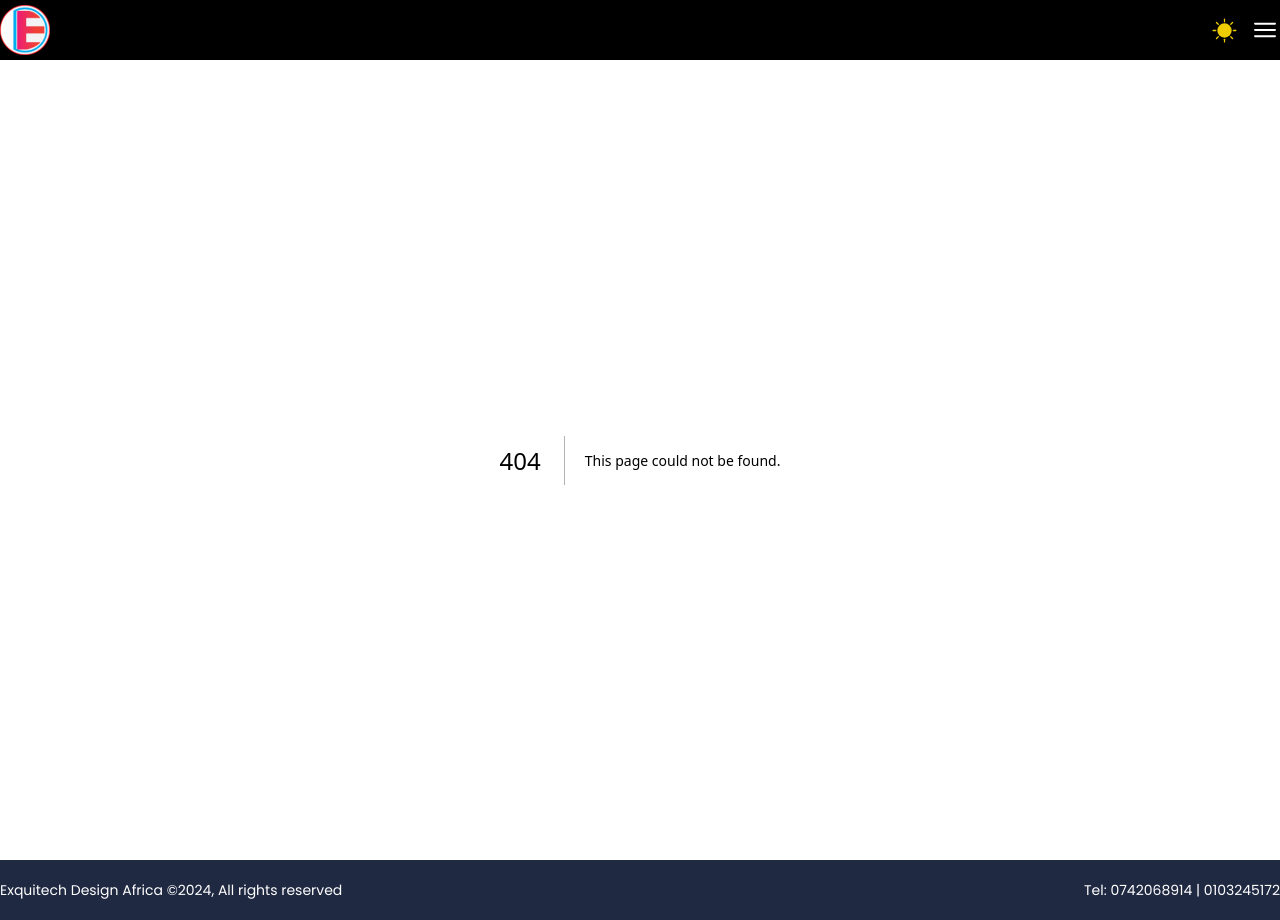
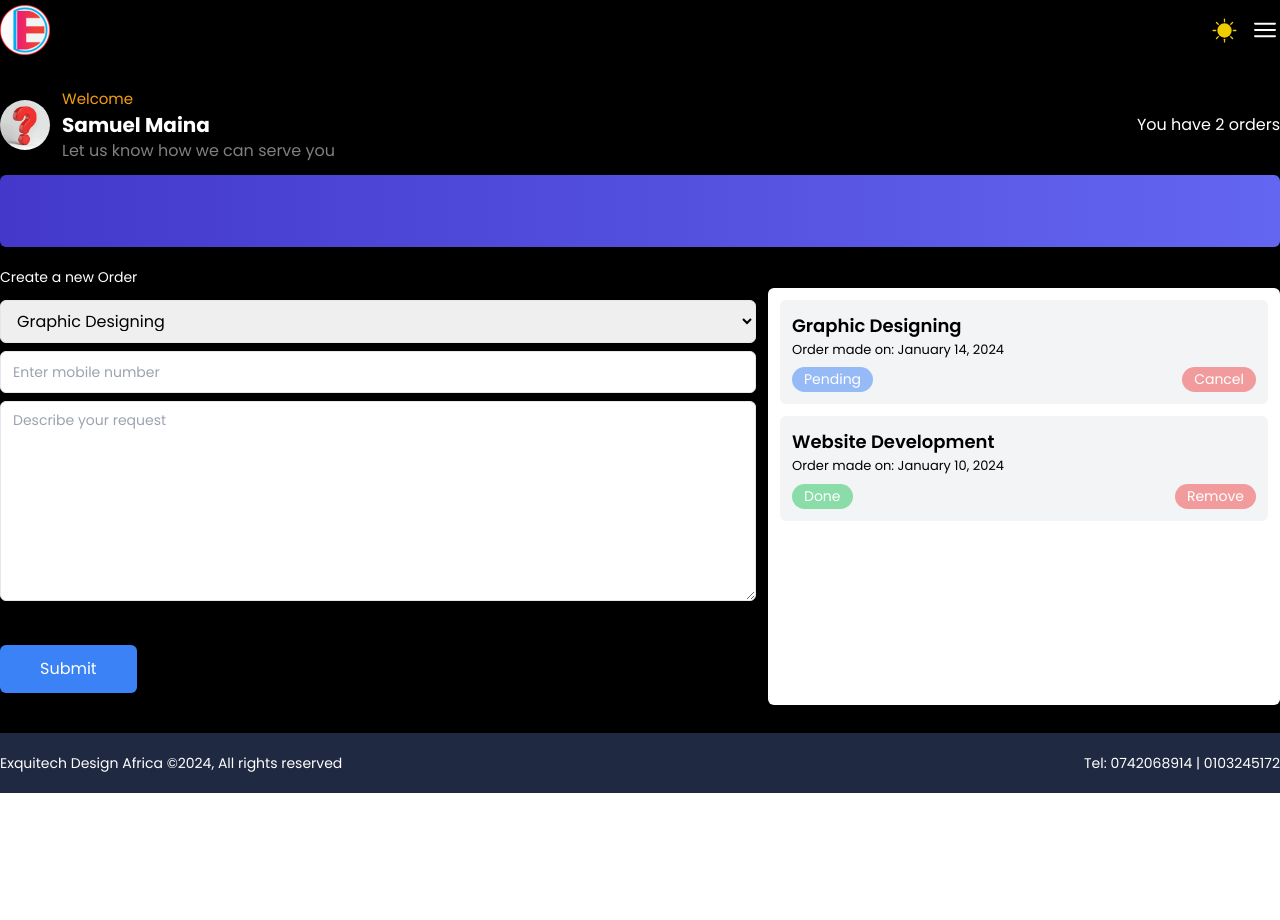
Before and after one commit to Arthur-Smart/Exquitech-Design-Africa, a Next.js app: page /dashboard/1 in a window 1280 px wide. Before the commit this address had no page. After the commit the page ends 800 px from the top, so only its background shows below. Built offline with nearby package versions, Linux system fonts and the light colour scheme.

Commit message:
new commit

```diff
--- /dev/null
+++ b/src/app/dashboard/[id]/account.module.css
@@ -0,0 +1,40 @@
+.user__avatar{
+    width:50px;
+    height:50px;
+    border-radius: 50%;
+    object-fit: cover;
+}
+
+.user__left{
+    width:50%
+}
+
+.user__right {
+    width: 50%
+}
+
+.form__detail{
+    width:60%;
+}
+
+.input::placeholder {
+    font-size: 14px;
+}
+
+.textarea{
+    max-width:100%;
+    height:200px;
+    max-height:200px;
+}
+
+.textarea::placeholder{
+    font-size:14px;
+}
+
+.requests__wrapper{
+    width:40%;
+}
+
+.detail__cont{
+    height:max-content;
+}
--- /dev/null
+++ b/src/app/dashboard/[id]/page.tsx
@@ -0,0 +1,140 @@
+"use client";
+
+import React, { useContext } from "react";
+import styles from "./account.module.css";
+import Image from "next/image";
+import USERIMAGE from "../../../../public/images/question.jpg";
+import { ThemeContext } from "@/context/ThemeContext";
+
+const page = () => {
+  const { state } = useContext(ThemeContext);
+  return (
+    <main
+      className={
+        state.isDarkMode == true
+          ? "w-full py-7 flex flex-col items-center justify-center bg-black"
+          : "w-full py-7 flex flex-col items-center justify-center"
+      }
+    >
+      <section className="container flex items-center justify-between">
+        <div className={`${styles.user__left} flex items-center`}>
+          <Image
+            src={USERIMAGE}
+            alt="Exquitech User account"
+            width={200}
+            height={200}
+            className={styles.user__avatar}
+          />
+          <div className="ml-3">
+            <p className="text-[15px] text-amber-500">Welcome</p>
+            <h1
+              className={
+                state.isDarkMode == true
+                  ? "font-bold text-xl text-white"
+                  : "font-bold text-xl text-zinc-600"
+              }
+            >
+              Samuel Maina
+            </h1>
+            <p
+              className={
+                state.isDarkMode == true ? "text-white/50" : "text-black/50"
+              }
+            >
+              Let us know how we can serve you
+            </p>
+          </div>
+        </div>
+        <div
+          className={
+            state.isDarkMode == true
+              ? `${styles.user__right} flex justify-end text-white`
+              : `${styles.user__right} flex justify-end`
+          }
+        >
+          You have 2 orders
+        </div>
+      </section>
+      <div className="h-[2px] mt-3 container bg-zinc-200 py-9 rounded-md bg-gradient-to-r from-indigo-700 to-indigo-500"></div>
+      <section className="container mt-5">
+        <p
+          className={
+            state.isDarkMode == true
+              ? "text-[14px] text-white"
+              : "text-[14px] text-zinc-500"
+          }
+        >
+          Create a new Order
+        </p>
+        <div className={`${styles.request__wrapper} flex `}>
+          <form className={`${styles.form__detail} flex flex-col py-3 pr-3`}>
+            <select className="w-full border-gray-200 border-[1px] py-2 px-3 rounded-md outline-0">
+              <option value="design">Graphic Designing</option>
+              <option value="website">Website development</option>
+              <option value="mobile">Mobile apps development</option>
+              <option value="marketing">Digital marketing</option>
+              <option value="erp">ERP solution</option>
+            </select>
+            <input
+              className={`${styles.input} w-full border-gray-200 border-[1px] py-2 px-3 rounded-md outline-0 mt-2`}
+              type="text"
+              placeholder="Enter mobile number"
+            />
+            <textarea
+              className={`${styles.textarea} w-full border-gray-200 border-[1px] py-2 px-3 rounded-md outline-0 mt-2`}
+              placeholder="Describe your request"
+            ></textarea>
+            <button
+              className={`${styles.sunbmit__btn} py-3 px-10 mt-11 rounded-md border-blue-500 bg-blue-500 text-white button-border flex self-start`}
+            >
+              {" "}
+              Submit
+            </button>
+          </form>
+          <div
+            className={
+              state.isDarkMode == true
+                ? `${styles.requests__wrapper} flex flex-col p-3 rounded-md bg-white`
+                : `${styles.requests__wrapper} flex flex-col p-3 rounded-md`
+            }
+          >
+            <div
+              className={`${styles.detail__cont} flex flex-col w-full bg-gray-100 rounded-md p-3 rounded-md`}
+            >
+              <div>
+                <h1 className="font-semibold text-lg">Graphic Designing</h1>
+                <p className="text-[13px]">Order made on: January 14, 2024</p>
+              </div>
+              <div className="mt-2 w-full flex items-center justify-between">
+                <button className="rounded-full bg-blue-500/50 px-3 py-[2px] text-[14px] text-white">
+                  Pending
+                </button>
+                <button className="rounded-full bg-red-500/50 px-3 py-[2px] text-[14px] text-white">
+                  Cancel
+                </button>
+              </div>
+            </div>
+            <div
+              className={`${styles.detail__cont} flex flex-col w-full bg-gray-100 rounded-md p-3 rounded-md mt-3`}
+            >
+              <div>
+                <h1 className="font-semibold text-lg">Website Development</h1>
+                <p className="text-[13px]">Order made on: January 10, 2024</p>
+              </div>
+              <div className="mt-2 w-full flex items-center justify-between">
+                <button className="rounded-full bg-green-500/50 px-3 py-[2px] text-[14px] text-white">
+                  Done
+                </button>
+                <button className="rounded-full bg-red-500/50 px-3 py-[2px] text-[14px] text-white">
+                  Remove
+                </button>
+              </div>
+            </div>
+          </div>
+        </div>
+      </section>
+    </main>
+  );
+};
+
+export default page;
--- a/src/components/navbar/Navbar.tsx
+++ b/src/components/navbar/Navbar.tsx
@@ -32,7 +32,11 @@ const Navbar = () => {
       }
     >
       <div className="container flex items-center justify-between">
-        <div className="nav-left">
+        <div
+          onClick={handleToggle}
+          className="nav-left"
+        >
+          <Link href="/">
             <Image
               src={LOGO}
               alt="Exquitech Design Africa"
@@ -40,6 +44,7 @@ const Navbar = () => {
               height={200}
               className={styles.logo}
             />
+          </Link>
         </div>
         <div className="nav-right flex items-center">
           <div
```
Lines whose indentation alone changed are shown as unchanged.
